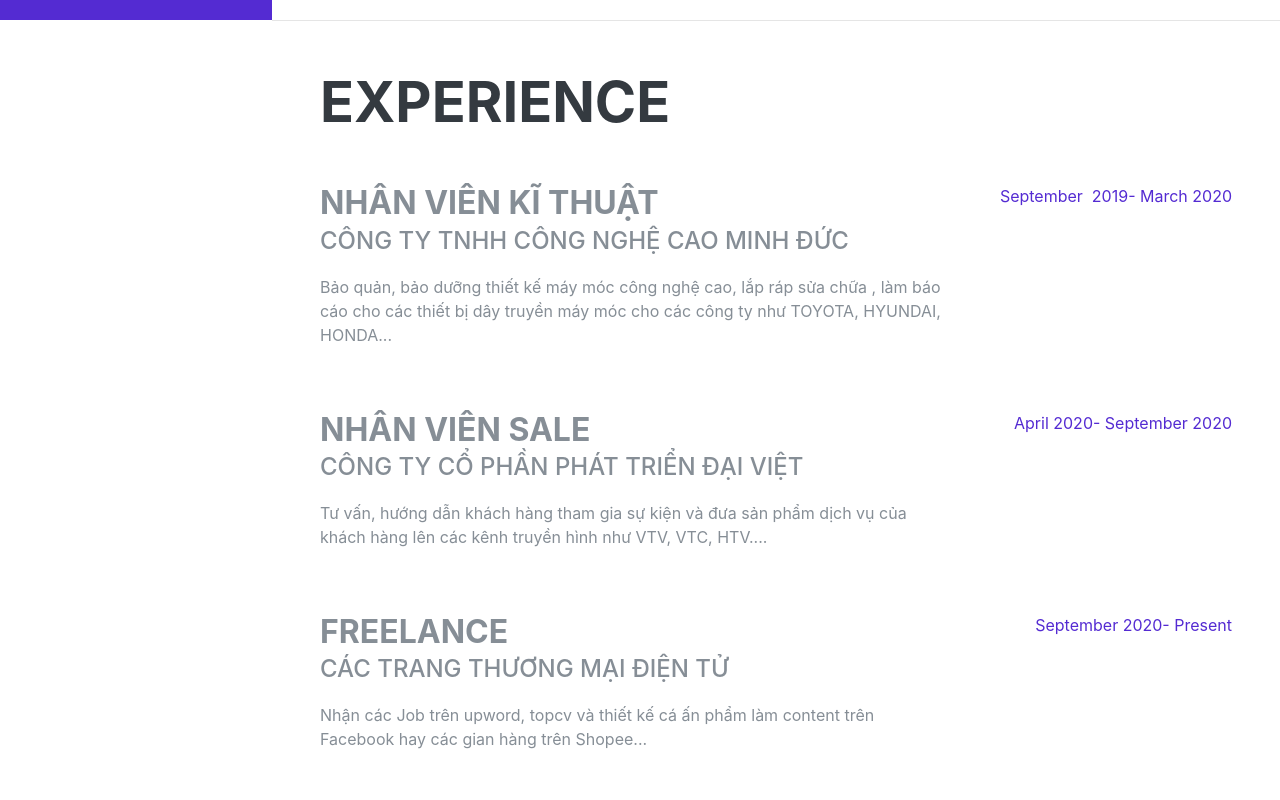
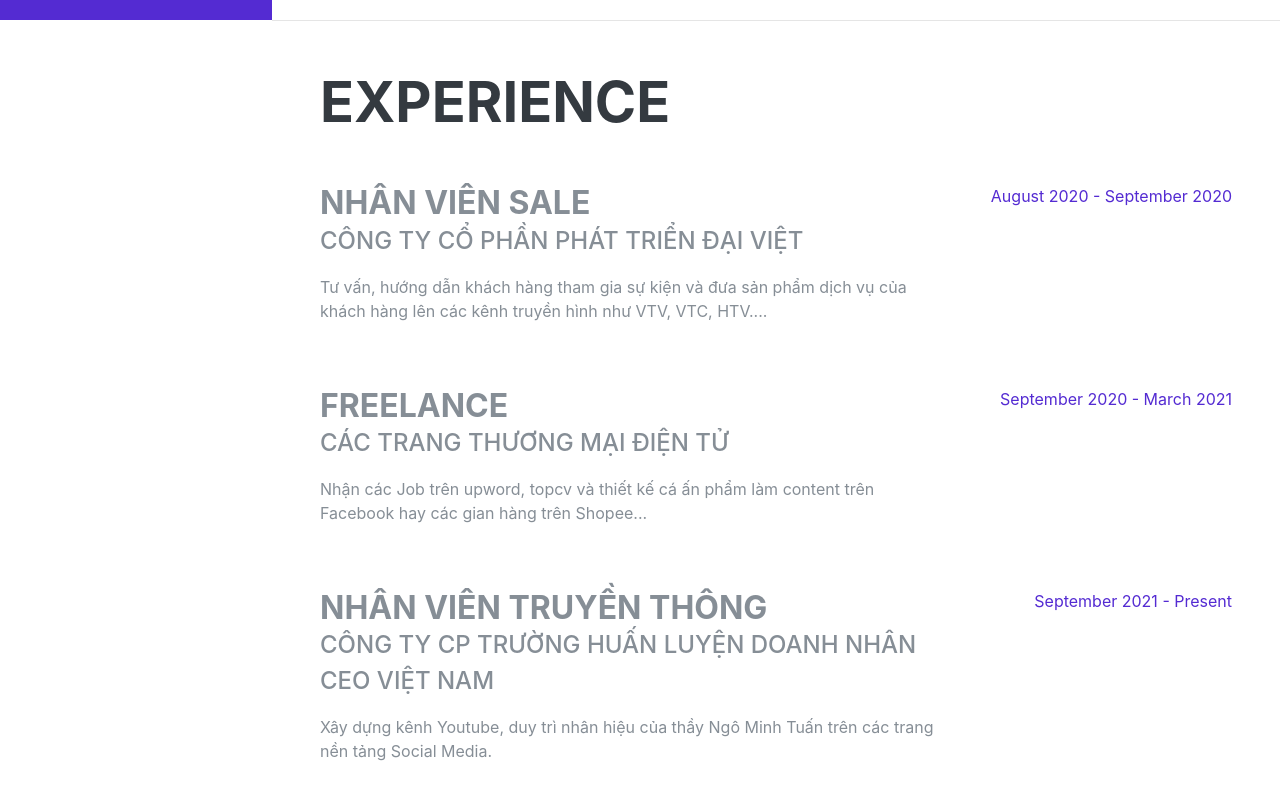
Before and after one commit to Long2k1-JK/Long2k1-JK.github.io, a plain HTML site: page index.html in a window 1280 px wide. Shown: the part 780-1580 px from the top of the page. Drawn offline with nearby package versions, Linux system fonts and the light colour scheme; a web font is replaced by a local one.

Commit message:
Update index.html

```diff
--- a/index.html
+++ b/index.html
@@ -62,28 +62,27 @@
                 <h2 data-type="header" class="mb-5">Experience </h2>
                 <div class="resume-item d-flex flex-column flex-md-row justify-content-between mb-5">
                     <div class="resume-content">
-                        <h3 data-type="header" class="mb-0">nhân viên kĩ thuật</h3>
-                        <div class="subheading mb-3">công ty tnhh công nghệ cao minh đức</div>
-                        <p data-type="paragraph" id="iy5hi">Bảo quản, bảo dưỡng thiết kế máy móc công nghệ cao, lắp ráp sửa chữa , làm báo cáo cho các thiết bị dây truyền máy móc cho các công ty như
-                            TOYOTA, HYUNDAI, HONDA...</p>
-                    </div>
-                    <div class="resume-date text-md-right"><span class="text-red">September  2019- March 2020</span></div>
-                </div>
-                <div class="resume-item d-flex flex-column flex-md-row justify-content-between mb-5">
-                    <div class="resume-content">
                         <h3 data-type="header" class="mb-0">nhân viên sale</h3>
-                        <div class="subheading mb-3">công ty cổ phần phát triển đại việt</div>
+                        <div class="subheading mb-3">công ty cổ phần phát triển Đại Việt</div>
                         <p data-type="paragraph" id="ievuj">Tư vấn, hướng dẫn khách hàng tham gia sự kiện và đưa sản phẩm dịch vụ của khách hàng lên các kênh truyền hình như VTV, VTC, HTV....</p>
                     </div>
-                    <div class="resume-date text-md-right"><span class="text-red">April 2020- September 2020</span></div>
+                    <div class="resume-date text-md-right"><span class="text-red">August 2020 - September 2020</span></div>
                 </div>
                 <div class="resume-item d-flex flex-column flex-md-row justify-content-between mb-5">
                     <div class="resume-content">
                         <h3 data-type="header" class="mb-0">freelance</h3>
                         <div class="subheading mb-3">các trang thương mại điện tử</div>
-                        <p data-type="paragraph" id="i6vbc">Nhận các Job trên upword, topcv và thiết kế cá ấn phẩm làm content trên Facebook hay các gian hàng trên Shopee...</p>
+                        <p data-type="paragraph" id="iy5hi">Nhận các Job trên upword, topcv và thiết kế cá ấn phẩm làm content trên Facebook hay các gian hàng trên Shopee...</p>
                     </div>
-                    <div class="resume-date text-md-right"><span class="text-red">September 2020- Present</span></div>
+                    <div class="resume-date text-md-right"><span class="text-red">September 2020 - March 2021</span></div>
+                </div>
+                <div class="resume-item d-flex flex-column flex-md-row justify-content-between mb-5">
+                    <div class="resume-content">
+                        <h3 data-type="header" class="mb-0">Nhân viên truyền thông</h3>
+                        <div class="subheading mb-3">Công Ty CP Trường Huấn luyện Doanh nhân CEO Việt Nam </div>
+                        <p data-type="paragraph" id="i6vbc">Xây dựng kênh Youtube, duy trì nhân hiệu của thầy Ngô Minh Tuấn trên các trang nền tảng Social Media.</p>
+                    </div>
+                    <div class="resume-date text-md-right"><span class="text-red">September 2021 - Present</span></div>
                 </div>
             </div>
         </section>
```
